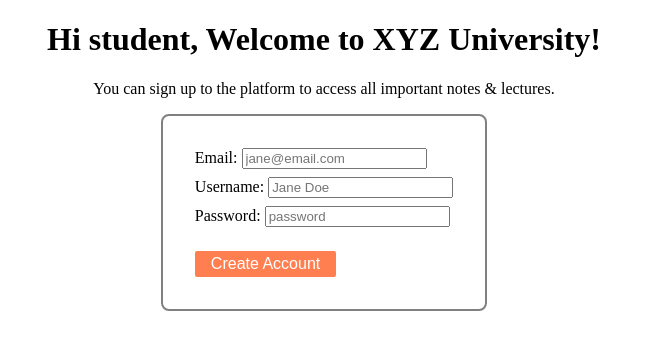
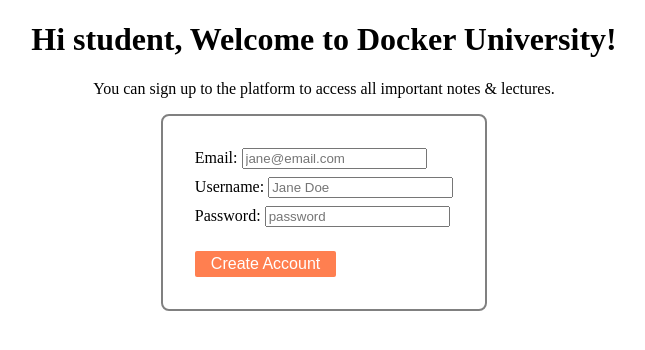
Before and after one commit to HarshitShukla17/Docker-Practice, a website: page public/index.html in a window 1280 px wide. Shown: the whole page, without its empty margins (316-961 px from the left). Drawn offline with Linux system fonts and the light colour scheme.

Commit message:
changes the University name

```diff
--- a/public/index.html
+++ b/public/index.html
@@ -7,7 +7,7 @@
     <title>Home Page</title>
 </head>
 <body>
-    <h1>Hi student, Welcome to XYZ University!</h1>
+    <h1>Hi student, Welcome to Docker University!</h1>
     <p>You can sign up to the platform to access all important notes & lectures.</p>
 
     <form action="/addUser" method="POST" target="_blank" id="signupForm">
```
